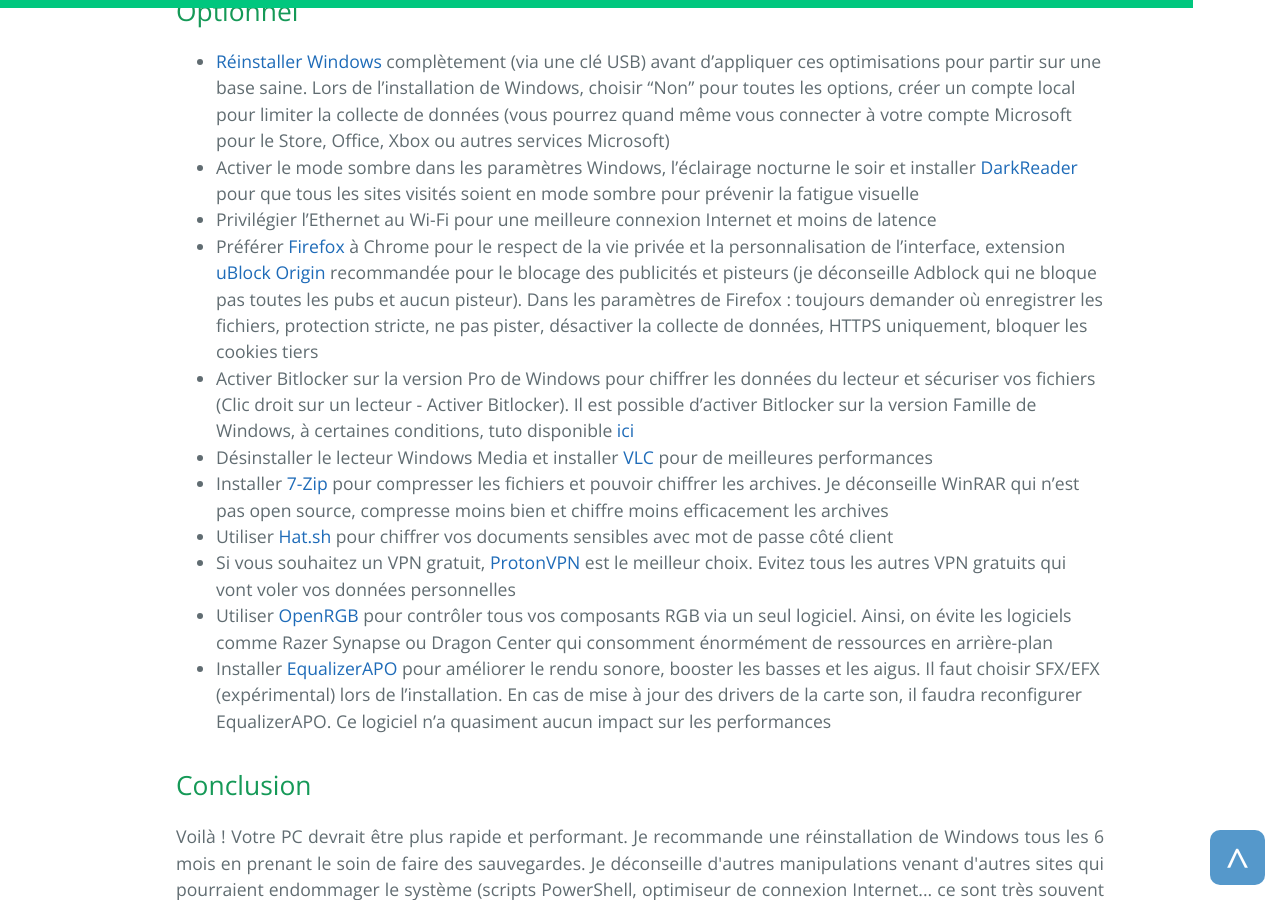
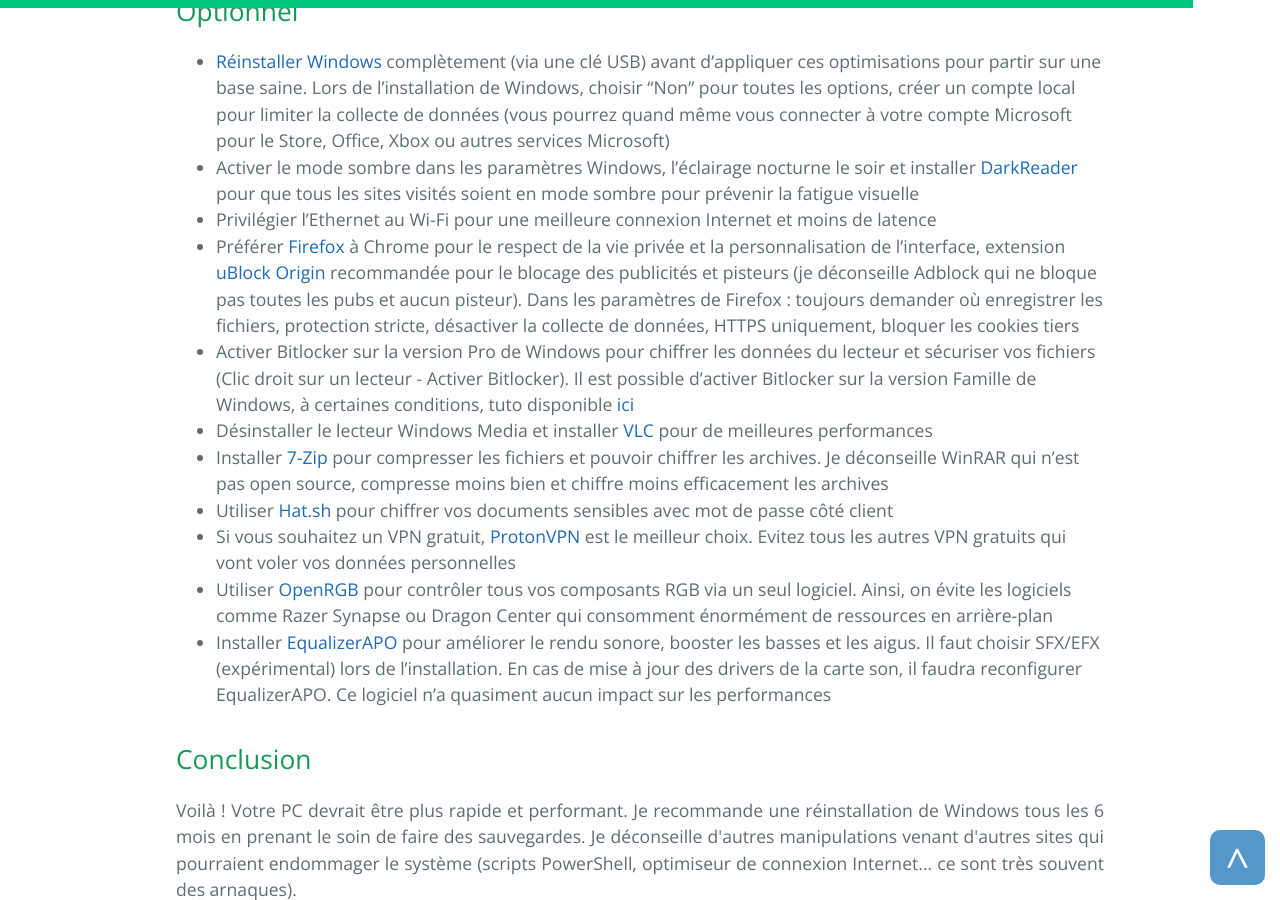
Before and after one commit to PouletEnSlip/pouletenslip.github.io, a Jekyll site: the page built from pages/opti/index.md, in a window 1280 px wide and 900 px high, scrolled down 4108 px. Built offline with Jekyll 4.4.1, drawn with Linux system fonts in a browser that asks for light colours; comment, search, counter and statistics services are not loaded.

Commit message:
Update index.md

```diff
--- a/pages/opti/index.md
+++ b/pages/opti/index.md
@@ -113,7 +113,7 @@
 * [Réinstaller Windows](https://www.youtube.com/watch?v=uHOP4UbEGug) complètement (via une clé USB) avant d’appliquer ces optimisations pour partir sur une base saine. Lors de l'installation de Windows, choisir "Non" pour toutes les options, créer un compte local pour limiter la collecte de données (vous pourrez quand même vous connecter à votre compte Microsoft pour le Store, Office, Xbox ou autres services Microsoft)
 * Activer le mode sombre dans les paramètres Windows, l’éclairage nocturne le soir et installer [DarkReader](https://darkreader.org/) pour que tous les sites visités soient en mode sombre pour prévenir la fatigue visuelle
 * Privilégier l’Ethernet au Wi-Fi pour une meilleure connexion Internet et moins de latence
-* Préférer [Firefox](https://www.mozilla.org/fr/firefox/new/) à Chrome pour le respect de la vie privée et la personnalisation de l'interface, extension [uBlock Origin](https://addons.mozilla.org/fr/firefox/addon/ublock-origin/) recommandée pour le blocage des publicités et pisteurs (je déconseille Adblock qui ne bloque pas toutes les pubs et aucun pisteur). Dans les paramètres de Firefox : toujours demander où enregistrer les fichiers, protection stricte, ne pas pister, désactiver la collecte de données, HTTPS uniquement, bloquer les cookies tiers
+* Préférer [Firefox](https://www.mozilla.org/fr/firefox/new/) à Chrome pour le respect de la vie privée et la personnalisation de l'interface, extension [uBlock Origin](https://addons.mozilla.org/fr/firefox/addon/ublock-origin/) recommandée pour le blocage des publicités et pisteurs (je déconseille Adblock qui ne bloque pas toutes les pubs et aucun pisteur). Dans les paramètres de Firefox : toujours demander où enregistrer les fichiers, protection stricte, désactiver la collecte de données, HTTPS uniquement, bloquer les cookies tiers
 * Activer Bitlocker sur la version Pro de Windows pour chiffrer les données du lecteur et sécuriser vos fichiers (Clic droit sur un lecteur - Activer Bitlocker). Il est possible d'activer Bitlocker sur la version Famille de Windows, à certaines conditions, tuto disponible [ici](https://lecrabeinfo.net/activer-le-chiffrement-de-lappareil-bitlocker-sur-windows-10-famille.html)
 * Désinstaller le lecteur Windows Media et installer [VLC](https://www.videolan.org/) pour de meilleures performances
 * Installer [7-Zip](https://www.7-zip.org/) pour compresser les fichiers et pouvoir chiffrer les archives. Je déconseille WinRAR qui n'est pas open source, compresse moins bien et chiffre moins efficacement les archives
```
